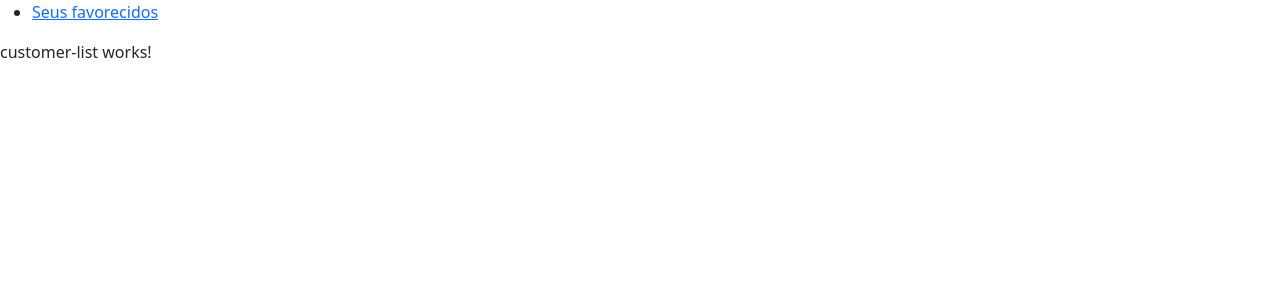
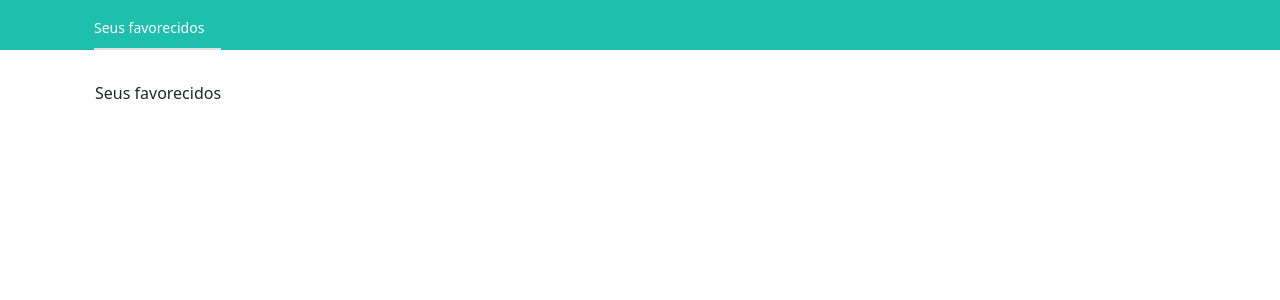
Before and after one commit to rodrigodiasw/receivers, an Angular app: page /customers in a window 1280 px wide. Shown: the top 300 px of the page. Built offline with nearby package versions, Linux system fonts and the light colour scheme.

Commit message:
Install font-Awesome

```diff
--- a/package.json
+++ b/package.json
@@ -18,6 +18,9 @@
     "@angular/platform-browser": "^16.2.0",
     "@angular/platform-browser-dynamic": "^16.2.0",
     "@angular/router": "^16.2.0",
+    "@fortawesome/angular-fontawesome": "^0.13.0",
+    "@fortawesome/fontawesome-svg-core": "^6.4.0",
+    "@fortawesome/free-solid-svg-icons": "^6.4.0",
     "bootstrap": "^5.3.2",
     "rxjs": "~7.8.0",
     "tslib": "^2.3.0",
--- a/src/app/app.component.html
+++ b/src/app/app.component.html
@@ -6,15 +6,17 @@
   <title>Tranfeera Test</title>
 </head>
 <body>
-  <header>
-    <nav>
-      <ul>
-        <li><a routerLink="/customers">Seus favorecidos</a></li>
-      </ul>
-    </nav>
+  <header class="bg-primary">
+    <div class="container">
+      <nav class="navbar">
+        <div class="container-fluid">
+          <a class="navbar text-white border-bottom border-2 " routerLink="/customers">Seus favorecidos</a>
+        </div>
+      </nav>
+    </div>
   </header>
-
-
-  <router-outlet></router-outlet>
+  <div class="container">
+    <router-outlet></router-outlet>
+  </div>
 </body>
 </html>
--- a/src/app/component/customer-list/customer-list.component.html
+++ b/src/app/component/customer-list/customer-list.component.html
@@ -1 +1,23 @@
-<p>customer-list works!</p>
+<div class="row py-4">
+    <div class="col-12">
+      <button class="btn" (click)="openModal()">Seus favorecidos <i class="fa-solid fa-circle-plus"></i></button>
+    </div>
+</div>
+
+<div id="myModal" class="modal" tabindex="-1">
+    <div class="modal-dialog">
+      <div class="modal-content">
+        <div class="modal-header">
+          <h5 class="modal-title">Modal title</h5>
+          <button (click)="closeModal()" type="button" class="btn-close" data-bs-dismiss="modal" aria-label="Close"></button>
+        </div>
+        <div class="modal-body">
+          <p>Modal body text goes here.</p>
+        </div>
+        <div class="modal-footer">
+          <button type="button" class="btn btn-secondary" data-bs-dismiss="modal">Close</button>
+          <button type="button" class="btn btn-primary">Save changes</button>
+        </div>
+      </div>
+    </div>
+  </div>
--- a/src/app/component/customer-list/customer-list.component.ts
+++ b/src/app/component/customer-list/customer-list.component.ts
@@ -7,4 +7,14 @@ import { Component } from '@angular/core';
 })
 export class CustomerListComponent {
 
+
+  openModal() {
+    const myModal = document.getElementById('myModal');
+    if(myModal != null) myModal.style.display = 'block';
+  }
+
+  closeModal() {
+    const myModal = document.getElementById('myModal');
+    if(myModal != null) myModal.style.display = 'none';
+  }
 }
--- /dev/null
+++ b/src/app/modal/modal.component.html
@@ -0,0 +1 @@
+<p>modal works!</p>
--- a/src/styles.scss
+++ b/src/styles.scss
@@ -1 +1,39 @@
-@import '~bootstrap/dist/css/bootstrap.min.css';
+/**
+* fonts
+*/
+@import url('https://fonts.googleapis.com/css2?family=Roboto:wght@300;400&display=swap');
+
+/**
+* variables
+*/
+$primary: #1fbfae;
+$secondary: #fd8f9b;
+$secondary-dark: #fc1e38;
+
+$gray-light: #eceff1;
+$gray-dark: #72818d;
+
+$theme-colors: (
+  "primary": $primary,
+  "secondary": $secondary,
+  "secondary-dark": $secondary-dark,
+  "danger": rgb(195, 56, 56),
+  "success": rgb(44, 223, 44),
+  "warning": rgb(222, 222, 47)
+);
+
+/**
+* styles customizations
+*/
+
+header {
+    height: 50px;
+    a {
+        font-size: 14px;
+        padding: 9px 17px 10px 0 !important;
+    }
+}
+a { text-decoration: none !important; }
+
+
+@import "node_modules/bootstrap/scss/bootstrap";
```
Also changed, not shown: src/app/app.module.ts (+7 -2 lines), src/app/modal/modal.component.ts (added, +10 -0 lines), src/app/modal/modal.component.scss (added), 2 other files (tests, documents, lock files or other folders).
